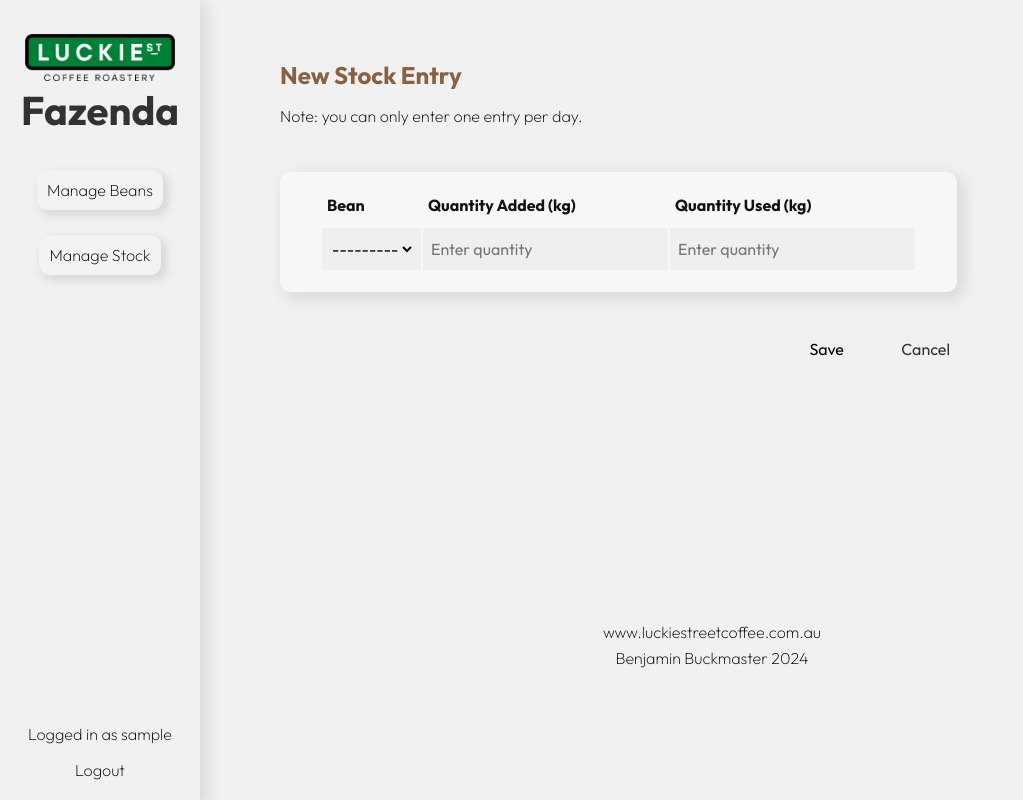
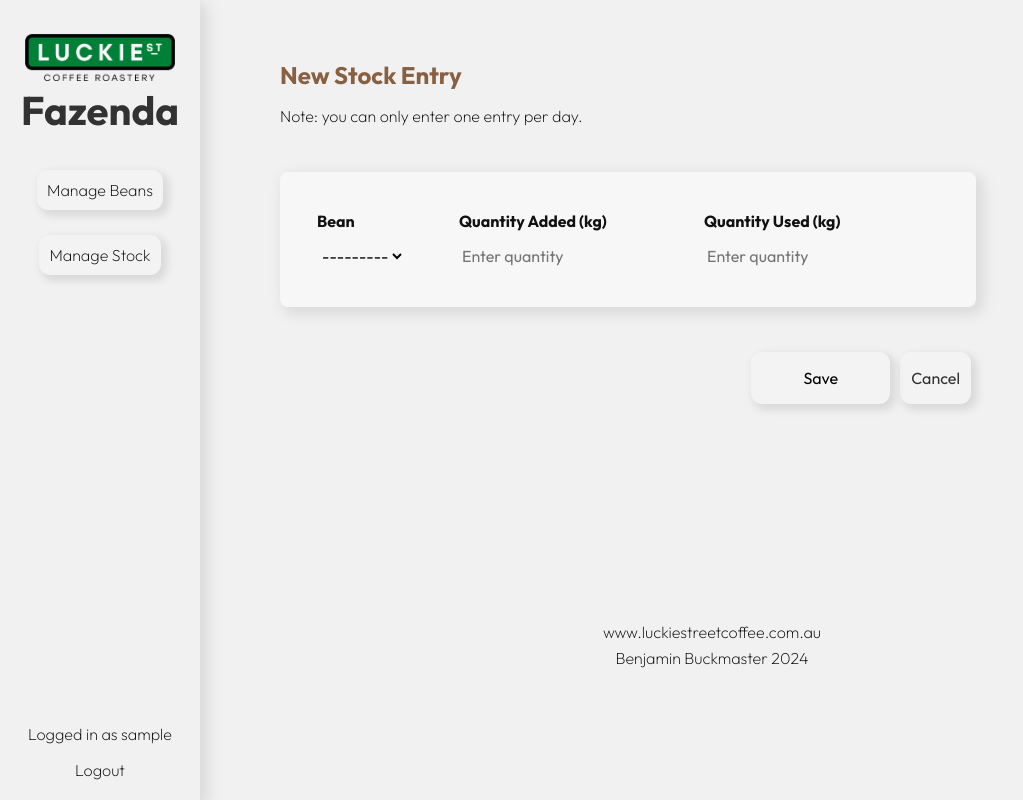
Before and after one commit to benjaminbuckmaster/fazenda, a Django app: page /new-stock-entry/ in a window 1280 px wide. Shown: the whole page, without its empty margins (0-1023 px from the left). Run offline with Django 5.2, Linux system fonts and the light colour scheme; the visitor is signed in with stand-in values (Sample User, id 1); data that the repository does not hold is empty.

Commit message:
updated table and button layouts

```diff
--- a/inventory/static/css/style.css
+++ b/inventory/static/css/style.css
@@ -213,31 +213,33 @@ form {
     background-color: rgba(255, 244, 231, 0.5);
 }
 
+table {
+    border-collapse: collapse;
+}
+
 .table-container, .form-container {
     display: flex;
     flex-direction: column;
+    width: fit-content;
     background-color: rgba(255, 255, 255, 0.4);
-    border-radius: 11px;
-    padding-left: 40px;
-    padding-right: 40px;
-    padding-bottom: 20px;
-    padding-top: 10px;
+    border-radius: 8px;
+    padding: 32px;
     margin-bottom: 40px;
     margin-top: 30px;
     box-shadow: 5px 5px 15px 2px rgba(0,0,0,0.1);
 }
 
 tr {
-    line-height: 40px;
+    line-height: 2em;
+    vertical-align: top ;
 }
 
-tr:nth-child(even) {
+/* tr:nth-child(even) {
     background-color: rgba(0,0,0,0.03);
-}
+} */
 
 tr:hover {
-    background-color: rgba(0,0,0,0.06);
-
+    background-color: rgba(0,0,0,0.03);
 }
 
 th {
@@ -248,6 +250,7 @@ th {
 th, td {
     padding-left: 5px;
     padding-right: 5px;
+    min-width: 132px;
   }
 
 button, input, select, textarea {
--- a/inventory/templates/bean.html
+++ b/inventory/templates/bean.html
@@ -7,7 +7,6 @@
 </div>
 {% if beans %}
 <div class="table-container">
-
     <table>
         <tr>
             <th>Name</th>
@@ -19,13 +18,12 @@
         </tr>
         {% for bean in beans %}
         <tr>
-            <td>{{ bean.name }}</td>
+            <td><a class="clickable-text" href="{% url "edit-bean" bean.id %}">{{ bean.name }}</a></td>
             <td>{{ bean.origin }}</td>
             <td>{{ bean.supplier }}</td>
             <td>{{ bean.notes }}</td>
             <td>{{ bean.reorder_trigger }} kg</td>
             <td>{{ bean.reorder_qty }} kg</td>
-            <td><a class="table-btn" href="{% url "edit-bean" bean.id %}">Edit Details</a></td>
         </tr>
         {% endfor %}
     </table>
--- a/inventory/templates/new-stock-entry.html
+++ b/inventory/templates/new-stock-entry.html
@@ -22,8 +22,8 @@
         </table>
     </div>
     <div class="form-btn-container">
-        <button class="nav-btn" id="form-save-btn" name="save">Save</button>
-        <button class="nav-btn" id="form-cancel-btn" name="cancel">Cancel</button>
+        <button class="form-btn" id="form-save-btn" name="save">Save</button>
+        <button class="form-btn" id="form-cancel-btn" name="cancel">Cancel</button>
     </div>
 </form>
 {% endblock content %}
--- a/inventory/templates/stock.html
+++ b/inventory/templates/stock.html
@@ -14,6 +14,9 @@
         <tr>
             <th>Bean Name</th>
             <th>Total Quantity</th>
+            <th></th>
+            <th></th>
+            <th></th>
         </tr>
         {% for stock_total in stock_totals %}
         <tr>
```
Also changed, not shown: inventory/templates/stock-entries.html (+3 -4 lines).
